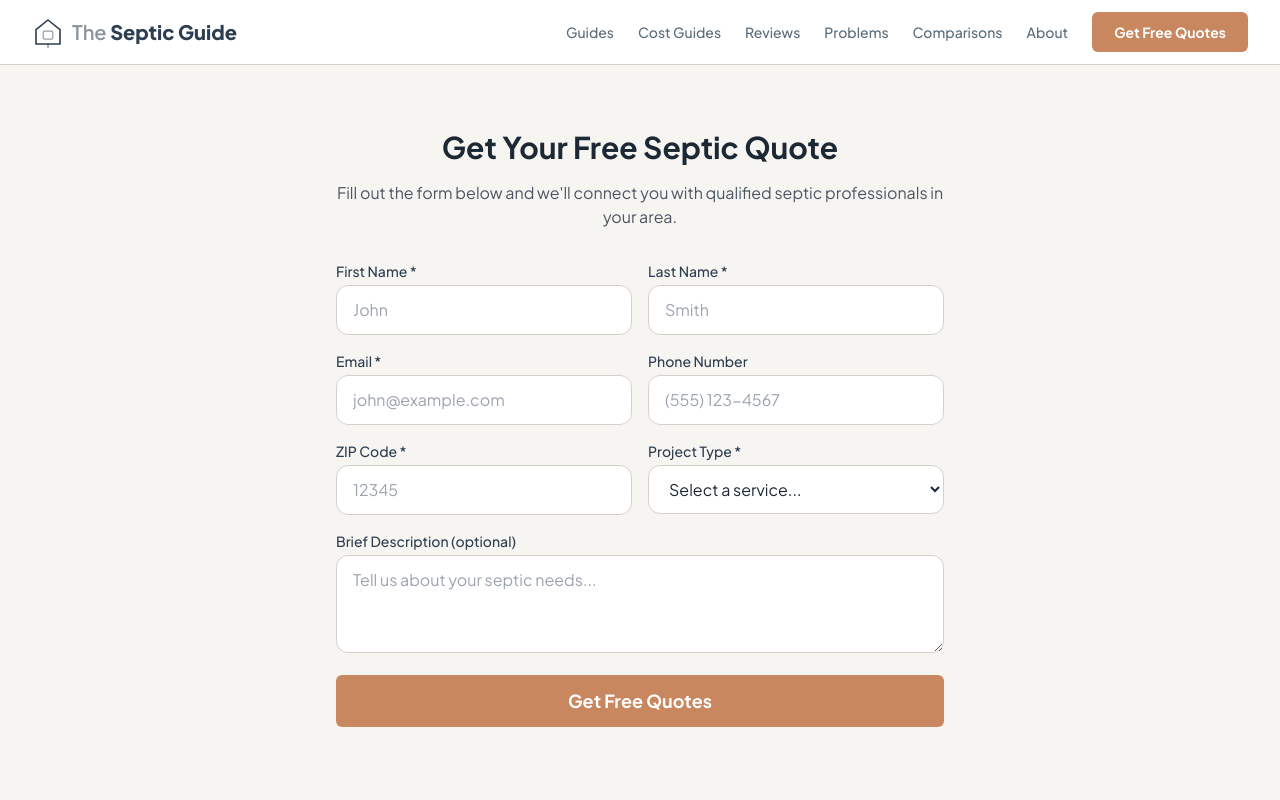
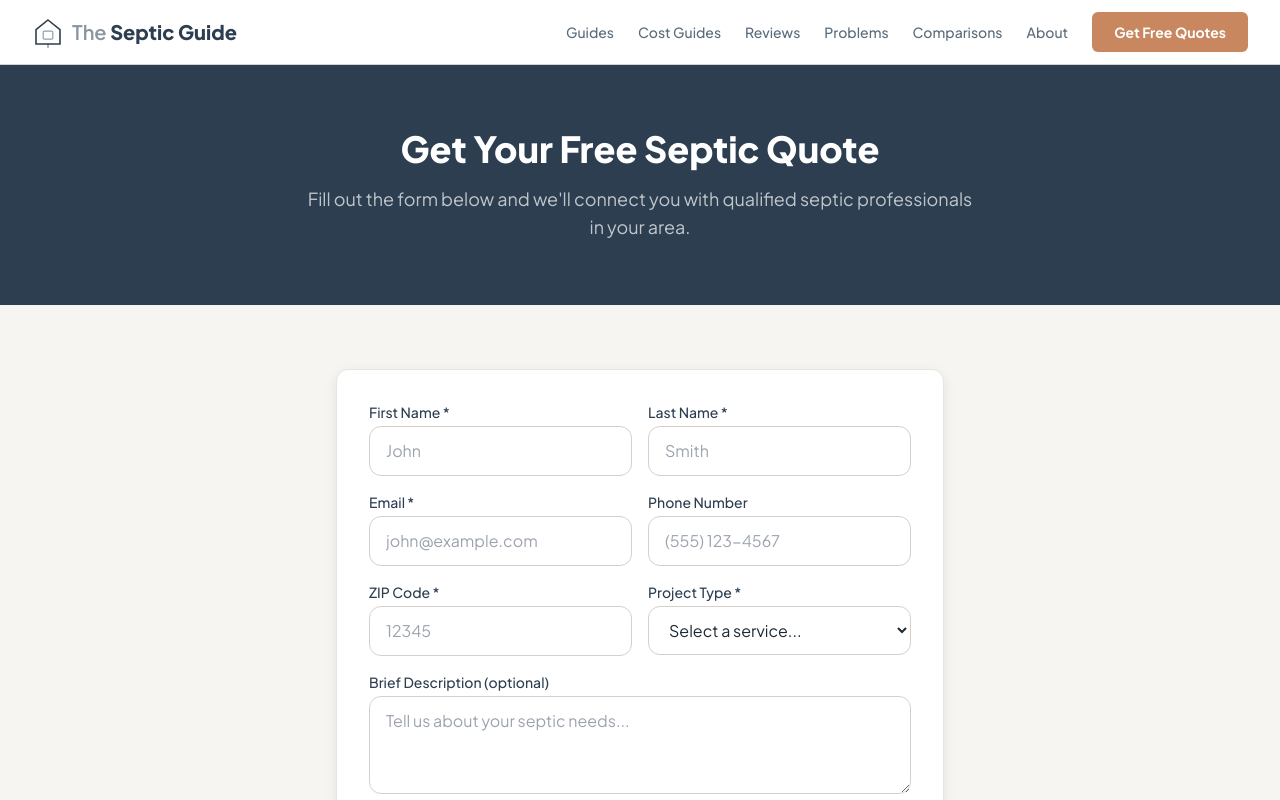
Before and after one commit to thebasementguide2026/theseptic.guide-, a Next.js app: page /get-quote in a window 1280 px wide. Shown: the top 800 px of the page. Built offline with nearby package versions, Linux system fonts and the light colour scheme.

Commit message:
Reskin: Update get-quote page with slate/copper design

```diff
--- a/app/get-quote/page.tsx
+++ b/app/get-quote/page.tsx
@@ -2,19 +2,25 @@ import QuoteForm from '@/components/QuoteForm'
 
 export const metadata = {
   title: 'Get a Free Septic Quote | The Septic Guide',
-  description: 'Connect with qualified septic professionals in your area. Get free, no-obligation quotes for installation, pumping, repair, and more.',
+  description: 'Connect with qualified septic professionals in your area. Get free, no-obligation quotes for pumping, installation, repair, and more.',
 }
 
 export default function GetQuotePage() {
   return (
-    <section className="py-16 bg-brand-neutral">
-      <div className="container-custom max-w-2xl">
-        <div className="text-center mb-8">
-          <h1 className="text-3xl font-bold text-brand-green-dark mb-4">Get Your Free Septic Quote</h1>
-          <p className="text-gray-600">Fill out the form below and we'll connect you with qualified septic professionals in your area.</p>
+    <>
+      <section style={{ backgroundColor: '#2C3E50' }} className="text-white py-16">
+        <div className="container-custom text-center">
+          <h1 className="text-4xl font-extrabold mb-4">Get Your Free Septic Quote</h1>
+          <p className="text-lg opacity-70 max-w-2xl mx-auto">Fill out the form below and we&apos;ll connect you with qualified septic professionals in your area.</p>
         </div>
-        <QuoteForm />
-      </div>
-    </section>
+      </section>
+      <section className="py-16">
+        <div className="container-custom max-w-2xl">
+          <div className="bg-white rounded-xl p-8 shadow-md border border-[#E8E4DE]">
+            <QuoteForm />
+          </div>
+        </div>
+      </section>
+    </>
   )
 }
```
